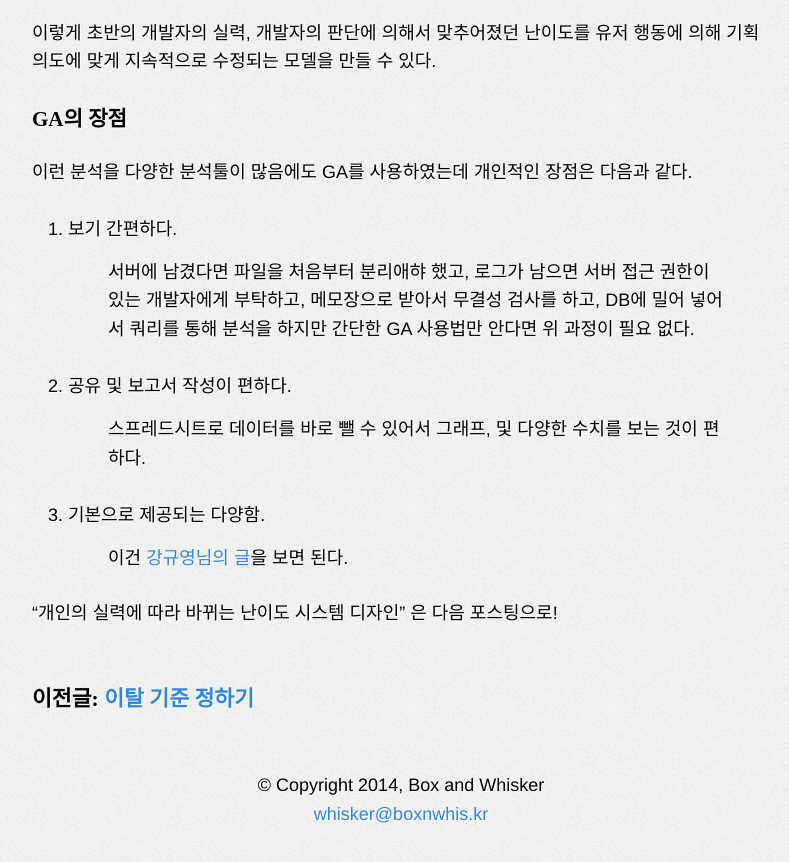
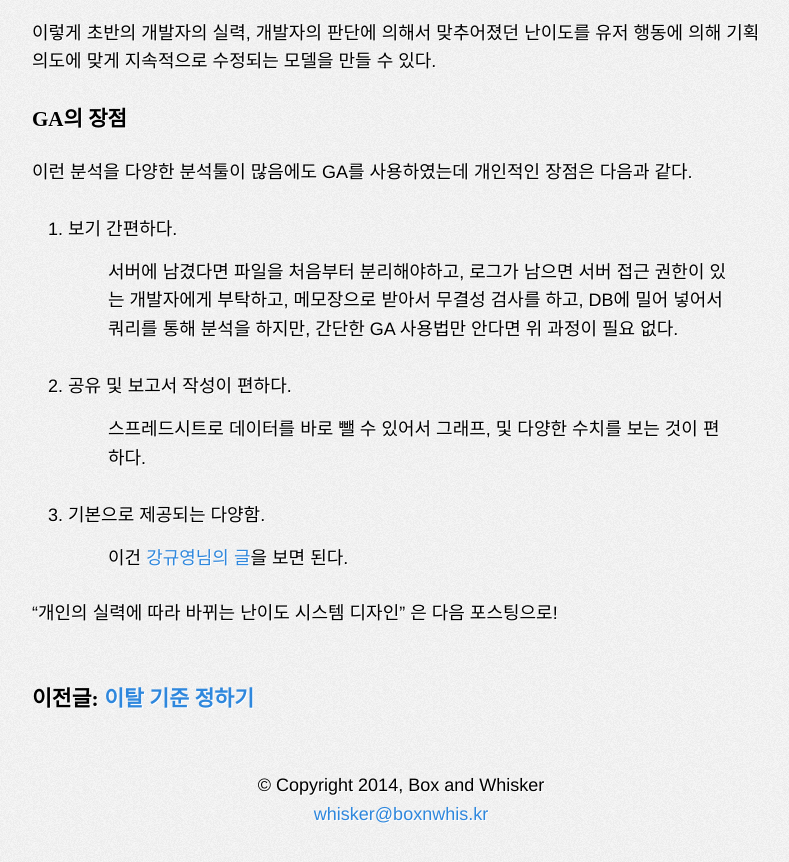
Before and after one commit to boxnwhiskr/boxnwhiskr.github.io, a Jekyll site: the page built from _posts/2014-09-22-Level_design_wizard_with_GA.markdown, in a window 1280 px wide and 900 px high, scrolled down 4644 px. Shown: the top 862 px of the window, without its empty margins (239-1028 px from the left). Built offline with Jekyll 4.4.1, drawn with Linux system fonts in a browser that asks for light colours.

Commit message:
modify wrong characters

```diff
--- a/_posts/2014-09-22-Level_design_wizard_with_GA.markdown
+++ b/_posts/2014-09-22-Level_design_wizard_with_GA.markdown
@@ -55,7 +55,7 @@ date: 2014-09-22
 이런 분석을 다양한 분석툴이 많음에도 GA를 사용하였는데 개인적인 장점은 다음과 같다.
 
 1. 보기 간편하다.
-> 서버에 남겼다면 파일을 처음부터 분리애햐 했고, 로그가 남으면 서버 접근 권한이 있는 개발자에게 부탁하고, 메모장으로 받아서 무결성 검사를 하고, DB에 밀어 넣어서 쿼리를 통해 분석을 하지만 간단한 GA 사용법만 안다면 위 과정이 필요 없다.
+> 서버에 남겼다면 파일을 처음부터 분리해야하고, 로그가 남으면 서버 접근 권한이 있는 개발자에게 부탁하고, 메모장으로 받아서 무결성 검사를 하고, DB에 밀어 넣어서 쿼리를 통해 분석을 하지만, 간단한 GA 사용법만 안다면 위 과정이 필요 없다.
 
 2. 공유 및 보고서 작성이 편하다.
 > 스프레드시트로 데이터를 바로 뺄 수 있어서 그래프, 및 다양한 수치를 보는 것이 편하다.
```
